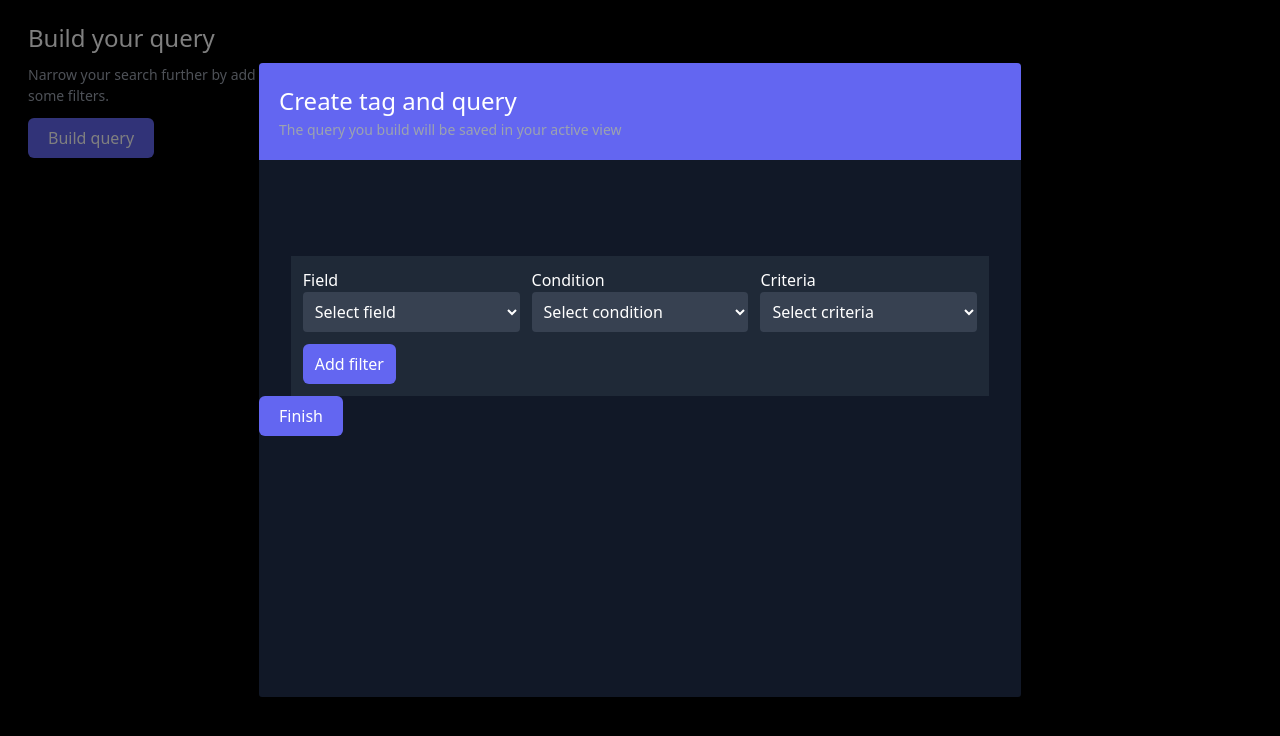
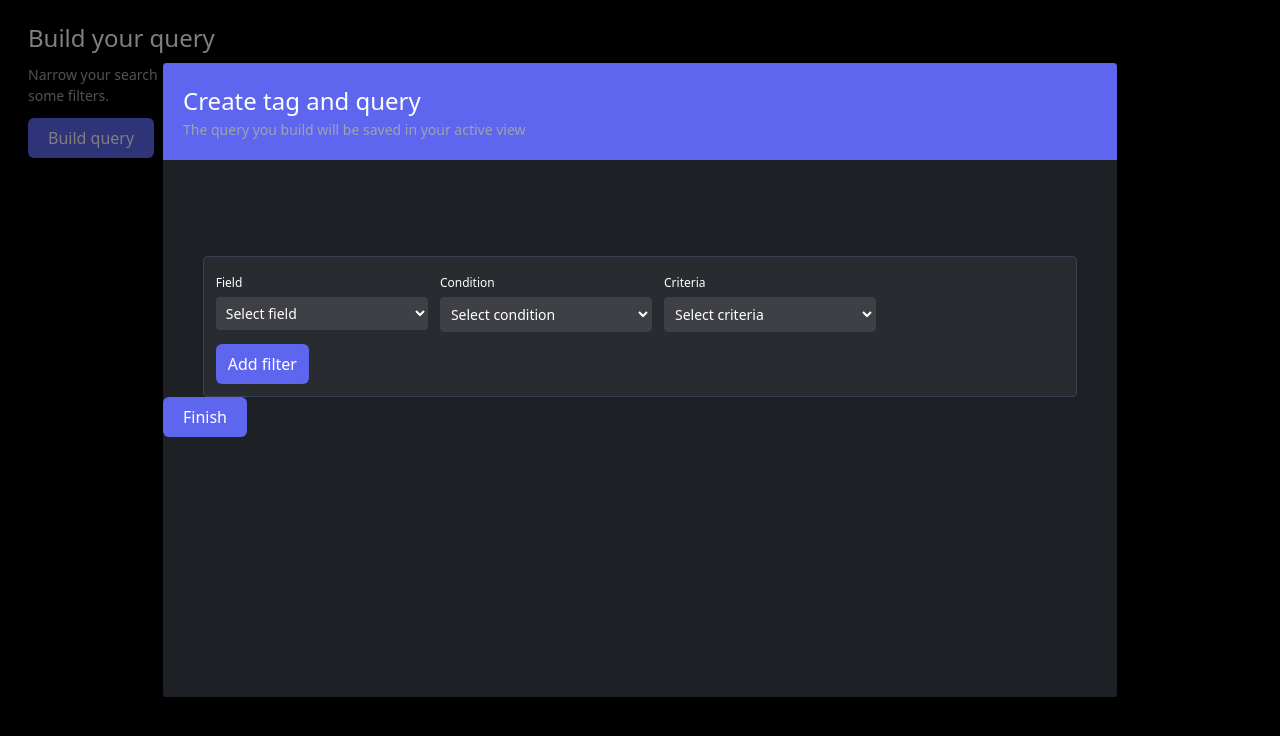
Before and after one commit to UB1302/query_builder-1.5, a React (Create React App) app: page / in a window 1280 px wide. Both pictures are taken after a click on the button "Build query". Shown: the top 736 px of the page. Built offline with nearby package versions, Linux system fonts and the light colour scheme.

Commit message:
style: delete icon, select background

```diff
--- a/public/index.html
+++ b/public/index.html
@@ -15,6 +15,7 @@
       user's mobile device or desktop. See https://developers.google.com/web/fundamentals/web-app-manifest/
     -->
     <link rel="manifest" href="%PUBLIC_URL%/manifest.json" />
+    <link rel="stylesheet" href="https://fonts.googleapis.com/icon?family=Material+Icons">
     <!--
       Notice the use of %PUBLIC_URL% in the tags above.
       It will be replaced with the URL of the `public` folder during the build.
--- a/src/App.css
+++ b/src/App.css
@@ -15,9 +15,9 @@ html{
   }
   .modal-content{
     /* display: block; */
-    width: 60%;
+    width: 75%;
     height: 80%;
-    max-width: 60%;
+    max-width: 75%;
     max-height: 80%;
     margin: 60px auto;
     box-shadow: 3px 5px 7px rgba(0,0,0,0.5);
--- a/src/components/Dashboard.tsx
+++ b/src/components/Dashboard.tsx
@@ -13,7 +13,7 @@ const Dashboard = () => {
         <div className = "bg-black text-white w-1/4 h-1/2 text-base mt-5 ml-7">
             <h2 className = "text-2xl mb-2">Build your query</h2>
             <p className = "text-sm text-gray-400 mb-3">Narrow your search further by adding <br/> some filters.</p>
-            <button className = "bg-indigo-500 p-2 px-5 rounded-md" onClick = {clickHandler}>Build query</button>
+            <button className = "bg-secondary p-2 px-5 rounded-md" onClick = {clickHandler}>Build query</button>
             {openQueryBuilder && <QueryBuilder setOpenQueryBuilder = {setOpenQueryBuilder}></QueryBuilder>}
         </div>
     )
--- a/src/components/Filter.tsx
+++ b/src/components/Filter.tsx
@@ -1,5 +1,6 @@
 import { useState } from "react";
 import {Rule, RuleGroup} from "../App"
+import deleteIcon from "../assets/deleteIcon.png"
 
 interface FilterProps {
     id: number,
@@ -59,8 +60,8 @@ const Filter: React.FC<FilterProps> = ({id, showDeleteButton, deleteExtraFilter,
             } : item)))
         }
     }
-    if(!canUpdate){
-        if(field && condition && criteria){
+
+    const setInitialValues = () => {
         setCanUpdate(true)
         let newQuery:Rule= {
             id:id,
@@ -71,18 +72,24 @@ const Filter: React.FC<FilterProps> = ({id, showDeleteButton, deleteExtraFilter,
         }
         setQueryArray([...queryArray,newQuery])
     }
+
+    if(!canUpdate){
+        if(field && condition && criteria){
+            setTimeout(setInitialValues,1000)
+
+        }
     }
 
 
 
     return (
-        <div className= "flex justify-start mb-3">
-            <div className= "w-1/3 mr-3">
-                <label htmlFor="field">Field</label>
+        <div className= "flex justify-start  mb-3">
+            <div className= "w-1/4 mr-3">
+                <label className = "text-xs" htmlFor="field">Field</label>
                 <br/>
-                <select defaultValue = {field} onChange = {setFieldHandler} id="field" className= "bg-gray-700 w-full p-2 rounded">
+                <select defaultValue = {field} onChange = {setFieldHandler} id="field" className= "bg-fifth border-gray-700 w-full p-1.5 rounded mt-1 text-sm">
 
-                    <option value= "" disabled hidden>Select field</option>
+                    <option className ="bg-fifth" value= "" disabled hidden>Select field</option>
                     <optgroup label="PREDICTION">
                         <option value = "Theme">Theme</option>
                         <option value = "Sub-theme">Sub-theme</option>
@@ -98,10 +105,10 @@ const Filter: React.FC<FilterProps> = ({id, showDeleteButton, deleteExtraFilter,
                     </select>
             </div>
 
-            <div className= "w-1/3 mr-3">
-                <label htmlFor="condition">Condition</label>
+            <div className= "w-1/4 mr-3">
+                <label className = "text-xs" htmlFor="condition">Condition</label>
                 <br/>
-                <select defaultValue= {condition} onChange = {setConditionHandler} id="condition" className= "bg-gray-700 w-full p-2 rounded">
+                <select defaultValue= {condition} onChange = {setConditionHandler} id="condition" className= "bg-fifth border border-gray-700 w-full p-1.5 rounded mt-1 text-sm">
                 <option value="" disabled hidden>Select condition</option>
                     <option>Equals</option>
                     <option>Does not equal</option>
@@ -113,10 +120,10 @@ const Filter: React.FC<FilterProps> = ({id, showDeleteButton, deleteExtraFilter,
                 </select>
             </div>
 
-            <div className= "w-1/3">
-                <label htmlFor="criteria">Criteria</label>
+            <div className= "w-1/4">
+                <label className = "text-xs" htmlFor="criteria">Criteria</label>
                 <br/>
-                <select defaultValue= {criteria} onChange = {setCriteriaHandler} id="criteria" className= "bg-gray-700 w-full p-2 rounded">
+                <select defaultValue= {criteria} onChange = {setCriteriaHandler} id="criteria" className= "bg-fifth border border-gray-700 w-full p-1.5 rounded mt-1 text-sm">
                 <option value="" disabled hidden>Select criteria</option>
                     <option>Offers</option>
                     <option>Performance</option>
@@ -124,8 +131,10 @@ const Filter: React.FC<FilterProps> = ({id, showDeleteButton, deleteExtraFilter,
                     <option>Product Feedback</option>
                 </select>
             </div>
+            {showDeleteButton &&  <div className = "ml-2 mt-5 bg-fifth border border-gray-700 rounded"><span className="material-icons p-1 pt-2 cursor-pointer	" onClick = {() => deleteExtraFilter(id)}>delete</span>
+            </div>}
 
-            {showDeleteButton && <button className = "bg-indigo-500 p-2 px-3 rounded-md" onClick = {() => deleteExtraFilter(id)}>Delete</button>}
+
 
         </div>
     )
--- a/src/components/FilterBox.tsx
+++ b/src/components/FilterBox.tsx
@@ -52,7 +52,7 @@ const FilterBox: React.FC<FilterBoxProps> = ({queryArray, setQueryArray, conjunc
     }
 
     return(
-        <div className = "bg-gray-800 mt-24 w-11/12 m-auto p-3 max-h-60 overflow-y-auto">
+        <div className = "bg-third rounded border border-gray-700 mt-24 w-11/12 m-auto p-3 max-h-60 overflow-y-auto">
             {showOperator &&
                 <div className ="mb-2">
                     <button onClick = {andConjunctionHandler} className = "bg-indigo-500">AND</button>
@@ -63,7 +63,7 @@ const FilterBox: React.FC<FilterBoxProps> = ({queryArray, setQueryArray, conjunc
                 return <Filter id = {item.id} key = {item.id} queryArray = {queryArray} setQueryArray = {setQueryArray} showDeleteButton = {true} deleteExtraFilter = {deleteExtraFilter}/>
             })}
             <div>
-                <button className = "bg-indigo-500 p-2 px-3 rounded-md" onClick = {clickHandler}>Add filter</button>
+                <button className = "bg-secondary p-2 px-3 rounded-md" onClick = {clickHandler}>Add filter</button>
             </div>
         </div>
     )
--- a/src/components/QueryBuilder.tsx
+++ b/src/components/QueryBuilder.tsx
@@ -81,22 +81,22 @@ const QueryBuilder: React.FC<QueryBuilderProps> = ({setOpenQueryBuilder}) => {
 
     return (
         <div className="backdrop" onClick={handleClick}>
-            <div className= "modal-content bg-gray-900 text-base rounded-md">
-                <div className = "bg-indigo-500 rounded-t p-5">
+            <div className= "modal-content bg-primary  text-base rounded-md">
+                <div className = "bg-secondary rounded-t p-5">
                     {showInputBox ?
                         <h1 className = "text-2xl">Build your query</h1> :
                         <h1 className = "text-2xl">Create tag and query</h1>
                     }
 
                     {showInputBox ?
-                        <div className= "mt-3"><p className = "bg-white text-black">{humanReadableQuery}</p></div> :
+                        <div className= "mt-3"><p className = "bg-white text-white bg-fourth p-1 rounded"><span className="font-semibold">Query:</span>{humanReadableQuery}</p></div> :
                         <p className = "text-sm text-gray-400">The query you build will be saved in your active view</p>
                     }
                 </div>
 
                 <FilterBox queryArray = {queryArray} setQueryArray = {setQueryArray} conjunction = {conjunction}  setConjunction = {setConjunction}/>
                 <div>
-                    <button className = "bg-indigo-500 p-2 px-5 rounded-md">Finish</button>
+                    <button className = "bg-secondary p-2 px-5 rounded-md">Finish</button>
                 </div>
             </div>
         </div>
--- a/tailwind.config.js
+++ b/tailwind.config.js
@@ -11,12 +11,21 @@ module.exports = {
        'lg': '1.125rem',
        'xl': '1.25rem',
        '2xl': '1.5rem',
-      '3xl': '1.875rem',
-      '4xl': '2.25rem',
-       '5xl': '3rem',
-       '6xl': '4rem',
-      '7xl': '5rem',
-     }
+       '3xl': '1.875rem',
+       '4xl': '2.25rem',
+        '5xl': '3rem',
+        '6xl': '4rem',
+       '7xl': '5rem'
+     },
+     backgroundColor: theme => ({
+      'primary': '#1D2025',
+      'secondary': '#5E66F0',
+      'third': "#282B30",
+      'fourth': "#4954CA",
+      "fifth": "#3E4045",
+      "gray-sixth":"#383A3F",
+      'danger': '#e3342f',
+     })
   },
   variants: {
     extend: {},
```
Also changed, not shown: src/assets/deleteIcon.png (added). Lines whose indentation alone changed are shown as unchanged.
